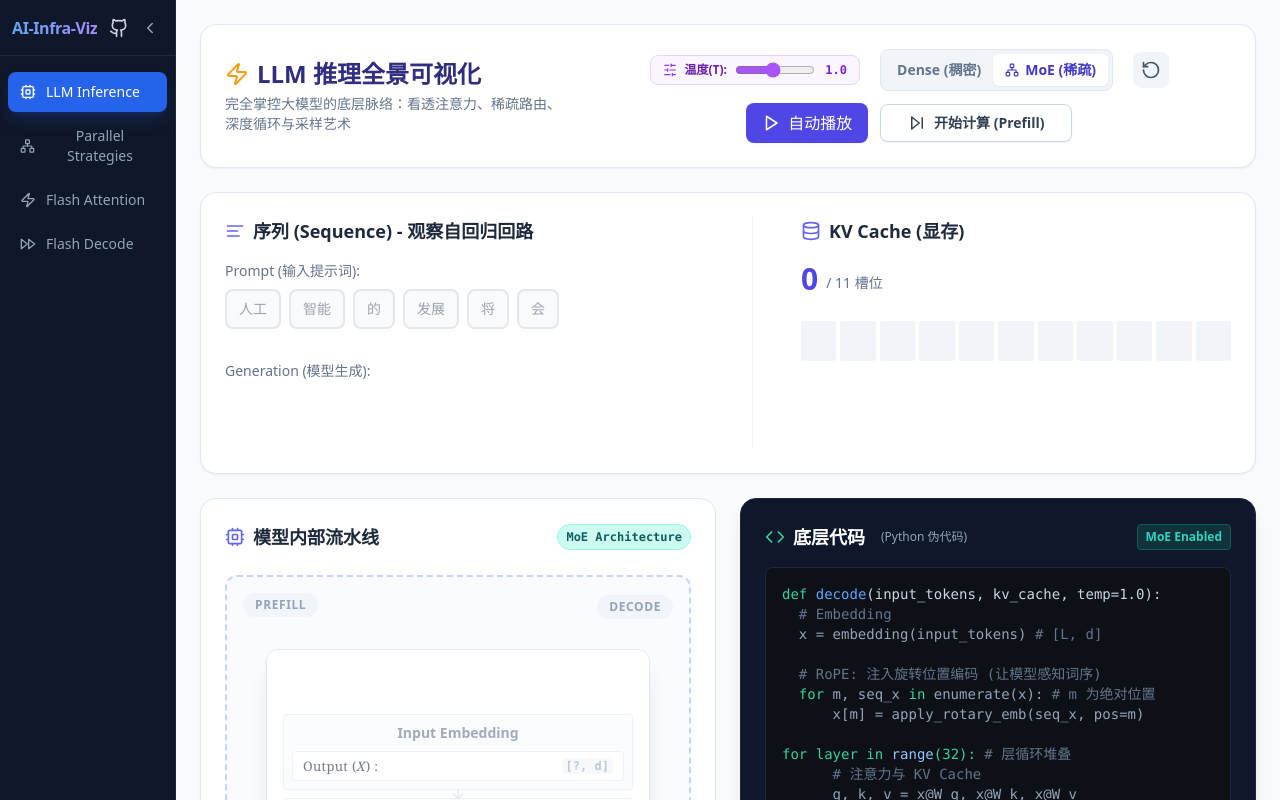
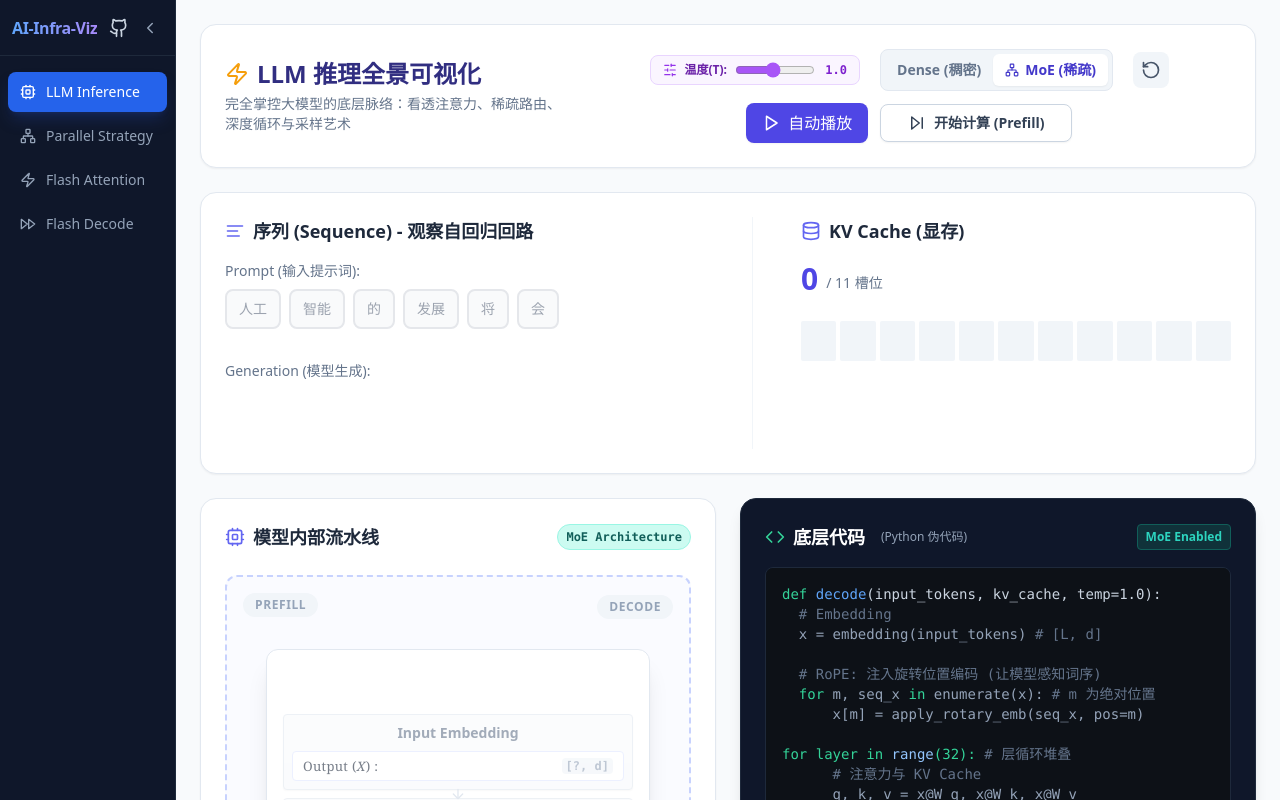
Before and after one commit to skyliulu/AI-Infra-Viz, a React (Vite) app: page / in a window 1280 px wide. Shown: the top 800 px of the page. Built offline with nearby package versions, Linux system fonts and the light colour scheme.

Commit message:
Fix label for Parallel Strategies tab

```diff
--- a/src/MainDashboard.jsx
+++ b/src/MainDashboard.jsx
@@ -13,7 +13,7 @@ const ParallelStrategies = lazy(() => import('./components/ParallelStrategies.js
 
 const TABS = [
   { id: 'llm', label: 'LLM Inference', icon: Cpu, component: LLMInference },
-  { id: 'parallel', label: 'Parallel Strategies', icon: Network, component: ParallelStrategies },
+  { id: 'parallel', label: 'Parallel Strategy', icon: Network, component: ParallelStrategies },
   { id: 'flash', label: 'Flash Attention', icon: Zap, component: FlashAttention },
   { id: 'flashdecode', label: 'Flash Decode', icon: FastForward, component: FlashDecode },
 ];
```
